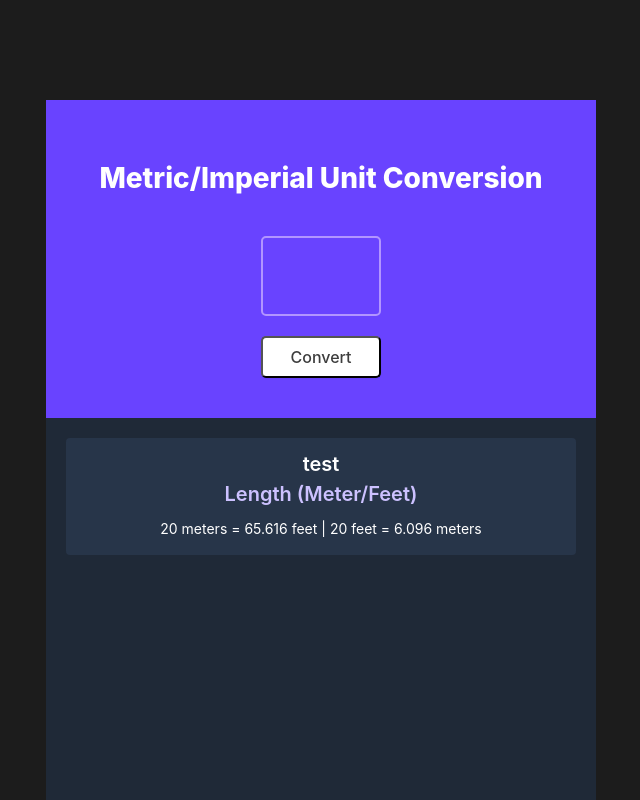
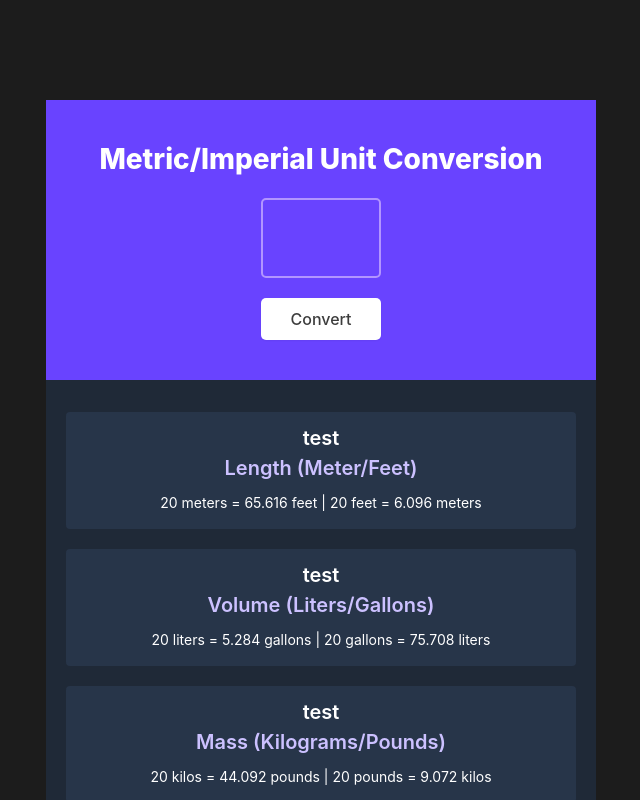
Before and after one commit to fcarysnyder/scrimba, a browser extension: page frontEndPath/unitConverter/index.html in a window 1280 px wide. Shown: the whole page, without its empty margins (319-959 px from the left). Drawn offline with nearby package versions, Linux system fonts and the light colour scheme; a web font is replaced by a local one.

Commit message:
finished styling and adding content

```diff
--- a/frontEndPath/unitConverter/index.css
+++ b/frontEndPath/unitConverter/index.css
@@ -26,7 +26,7 @@ body {
     background-color: #1F2937;
     position: absolute;
     width: 550px;
-    height: 729px;
+    height: 737px;
     display: flex;
     flex-direction: column;
     align-items: flex-start;
@@ -54,9 +54,12 @@ body {
     display: flex;
     flex-direction: column;
     justify-content: center;
-    width: 100%;
+    align-items: flex-start;
+    width: 510px;
     align-items: center;
-    padding-top: 20px;
+    padding: 32px 20px;
+    gap: 20px;
+
 }
 
 
@@ -66,10 +69,11 @@ body {
     flex-direction: column;
     justify-content: center; /* Horizontal centering */
     align-items: center; /* Vertical centering */
-    width: 478px;
+    width: auto;
+    align-self: stretch;
     background: #273549;
     border-radius: 4px;
-    padding: 16px;
+    padding: 16px 14px;
 }
 
 h1 {
@@ -77,6 +81,7 @@ h1 {
     font-size: 28px;
     line-height: 38px;
     color: white;
+    margin: 0px;
 
 }
 
@@ -152,6 +157,8 @@ button {
     height: 42px;
 
     background: #FFFFFF;
+    padding: 0;
+    border: none;
 
     box-shadow: 0px 1px 2px rgba(0, 0, 0, 0.05);
     border-radius: 5px;
@@ -165,3 +172,7 @@ button {
 
     color: #3D3D3D;
 }
+
+button:hover {
+    background: #F1F1F1;
+}
--- a/frontEndPath/unitConverter/index.html
+++ b/frontEndPath/unitConverter/index.html
@@ -20,6 +20,16 @@
                     <h3>Length (Meter/Feet)</h3>
                     <p>20 meters = 65.616 feet | 20 feet = 6.096 meters</p>
                 </div>
+                <div class="card">
+                    <h2 id="input"> test </h2>
+                    <h3>Volume (Liters/Gallons)</h3>
+                    <p>20 liters = 5.284 gallons | 20 gallons = 75.708 liters</p>
+                </div>
+                <div class="card">
+                    <h2 id="input"> test </h2>
+                    <h3>Mass (Kilograms/Pounds)</h3>
+                    <p>20 kilos = 44.092 pounds | 20 pounds = 9.072 kilos</p>
+                </div>
             </div>
 
         </div>
```
